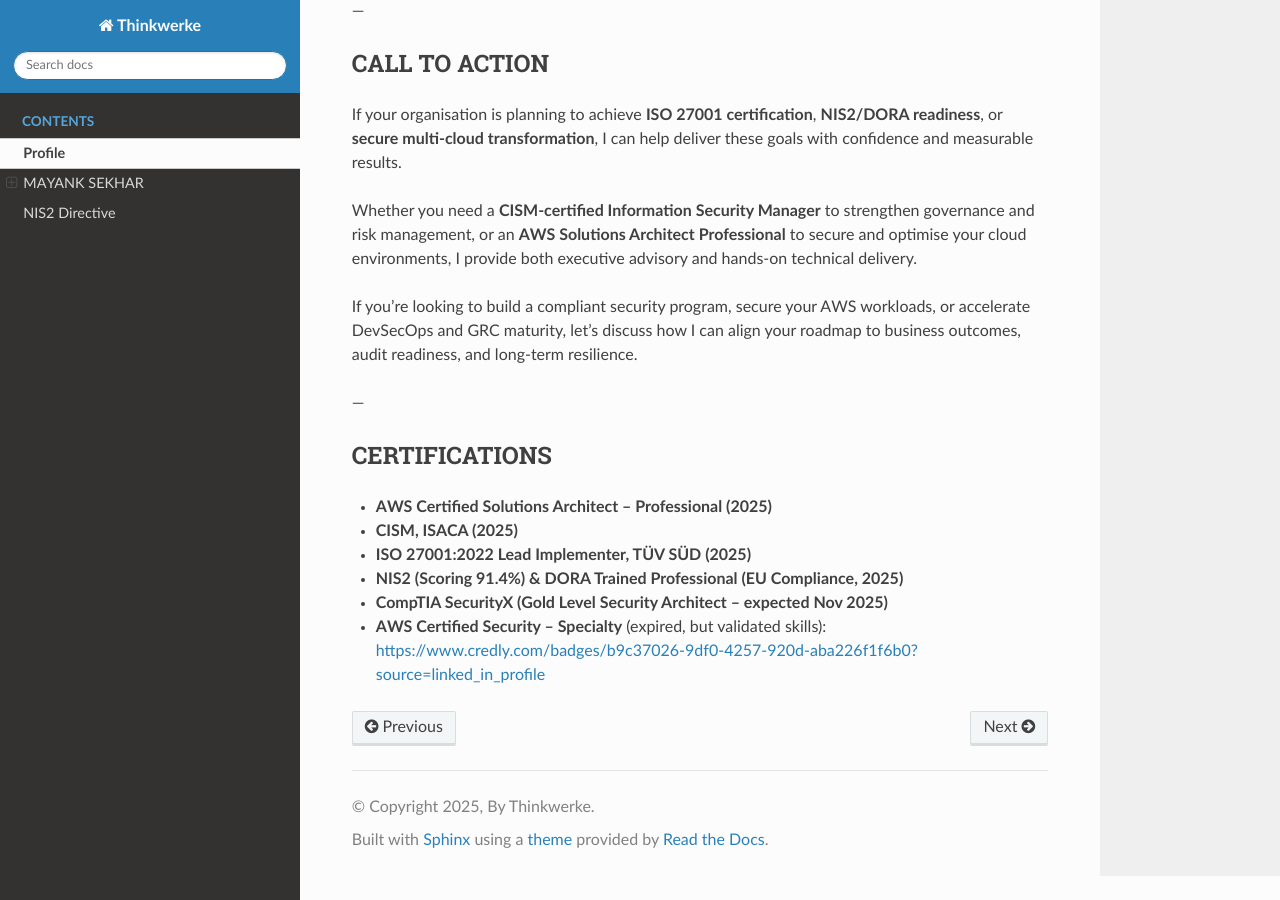
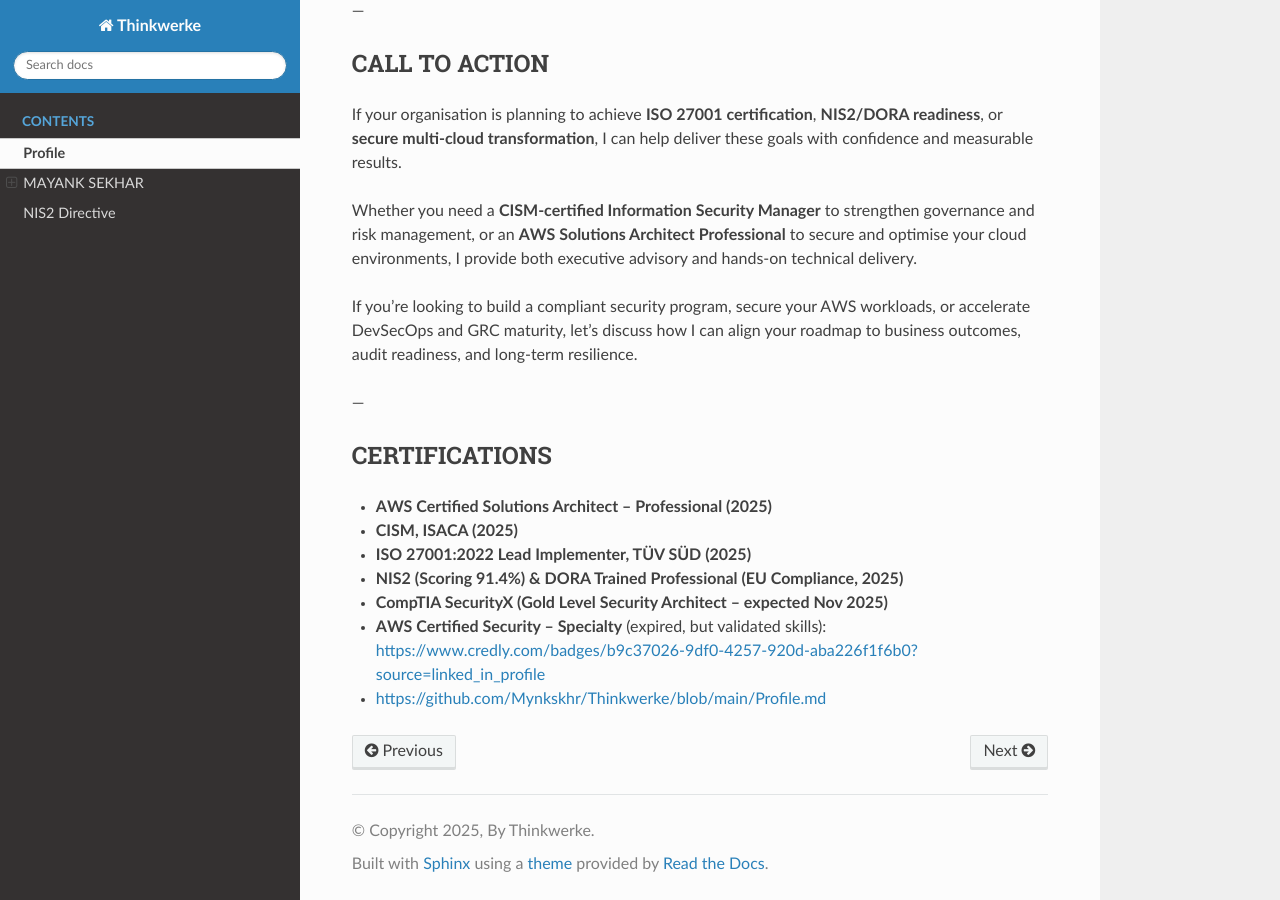
Before and after one commit to Mynkskhr/docs.thinkwerke, a Sphinx documentation site: the page built from docs/source/profile.rst, in a window 1280 px wide and 900 px high, scrolled down 3726 px. Built offline with Sphinx 7.4.7 and the Read the Docs theme 3.1.0, drawn with Linux system fonts in a browser that asks for light colours; some of the changed lines change nothing that is shown.

Commit message:
Update profile.rst

```diff
--- a/docs/source/profile.rst
+++ b/docs/source/profile.rst
@@ -159,3 +159,5 @@
 - **CompTIA SecurityX (Gold Level Security Architect – expected Nov 2025)**
 - **AWS Certified Security – Specialty** (expired, but validated skills):
   https://www.credly.com/badges/b9c37026-9df0-4257-920d-aba226f1f6b0?source=linked_in_profile
+
+- https://github.com/Mynkskhr/Thinkwerke/blob/main/Profile.md
```
